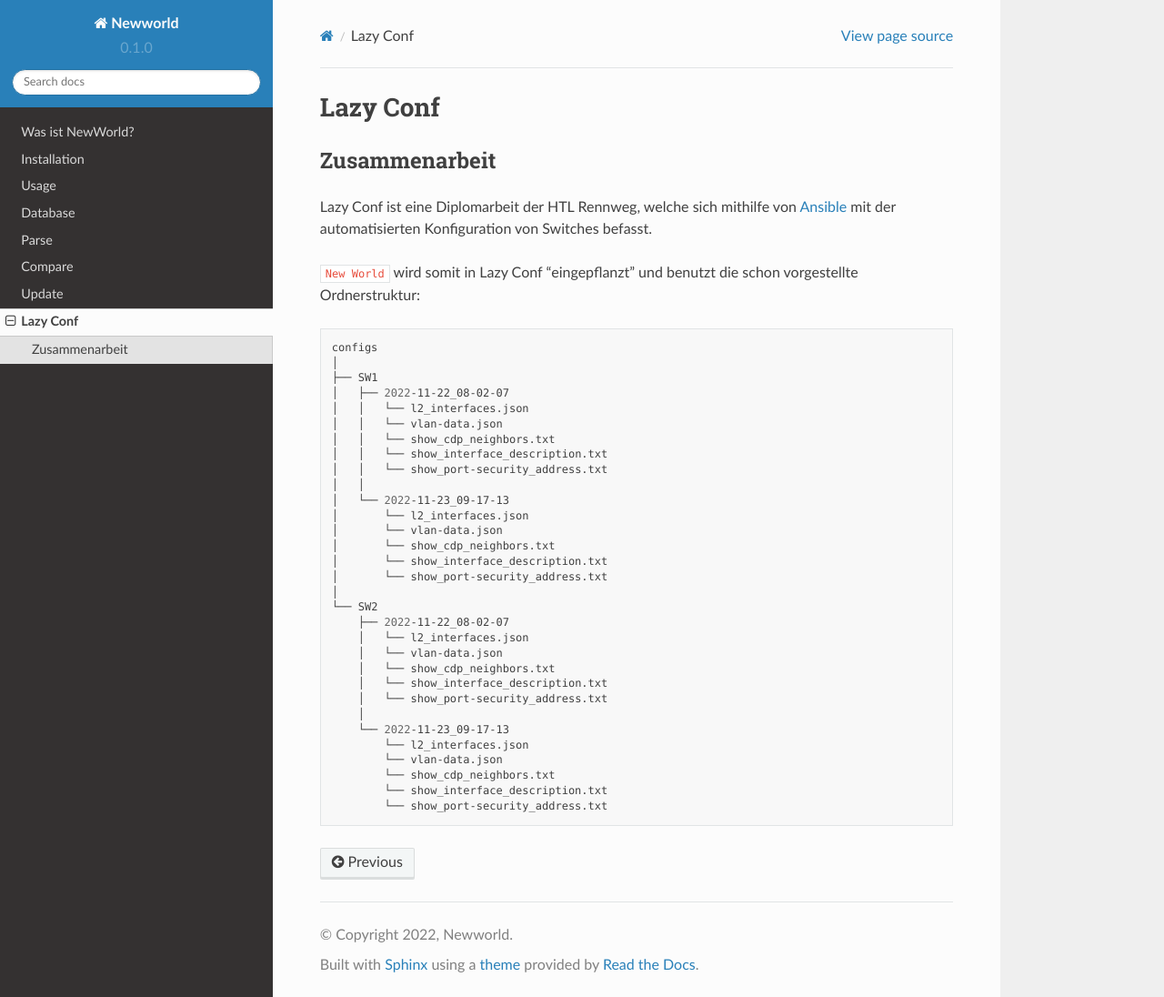
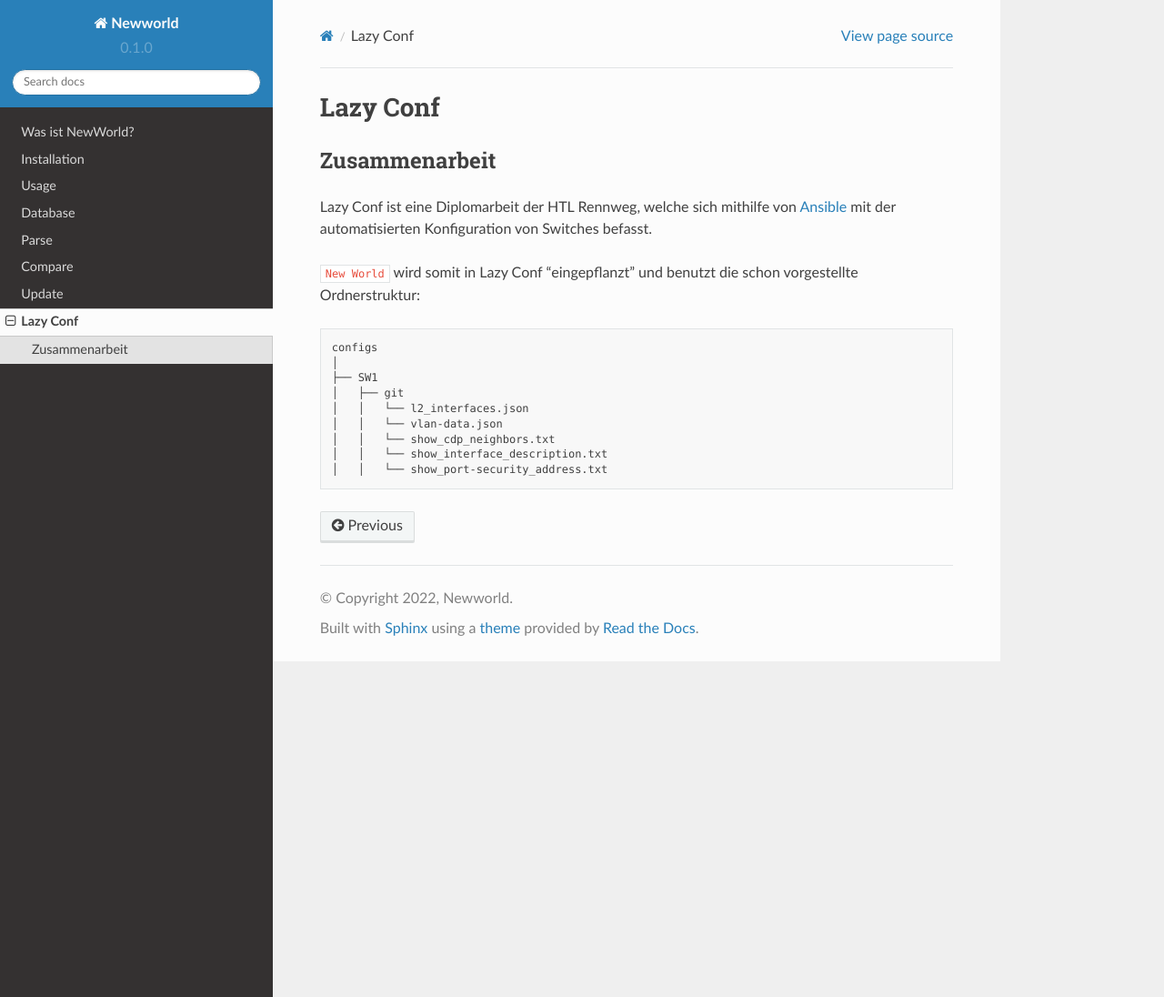
Before and after one commit to newworld-itp/NewWorld, a Sphinx documentation site: the page built from docs/source/lazyconf.rst, in a window 1280 px wide and 1096 px high. Shown: the whole window at 91% size. Built offline with Sphinx 7.4.7 and the Read the Docs theme 2.0.0, drawn with Linux system fonts in a browser that asks for light colours.

Commit message:
Update lazyconf.rst

```diff
--- a/docs/source/lazyconf.rst
+++ b/docs/source/lazyconf.rst
@@ -17,31 +17,9 @@ Lazy Conf ist eine Diplomarbeit der HTL Rennweg, welche sich mithilfe von Ansibl
     configs
     │
     ├── SW1
-    │   ├── 2022-11-22_08-02-07
+    │   ├── git
     │   │   └── l2_interfaces.json
     │   │   └── vlan-data.json
     │   │   └── show_cdp_neighbors.txt
     │   │   └── show_interface_description.txt
     │   │   └── show_port-security_address.txt
-    │   │
-    │   └── 2022-11-23_09-17-13
-    │       └── l2_interfaces.json
-    │       └── vlan-data.json
-    │       └── show_cdp_neighbors.txt
-    │       └── show_interface_description.txt
-    │       └── show_port-security_address.txt
-    │
-    └── SW2
-        ├── 2022-11-22_08-02-07
-        │   └── l2_interfaces.json
-        │   └── vlan-data.json
-        │   └── show_cdp_neighbors.txt
-        │   └── show_interface_description.txt
-        │   └── show_port-security_address.txt
-        │
-        └── 2022-11-23_09-17-13
-            └── l2_interfaces.json
-            └── vlan-data.json
-            └── show_cdp_neighbors.txt
-            └── show_interface_description.txt
-            └── show_port-security_address.txt
```
